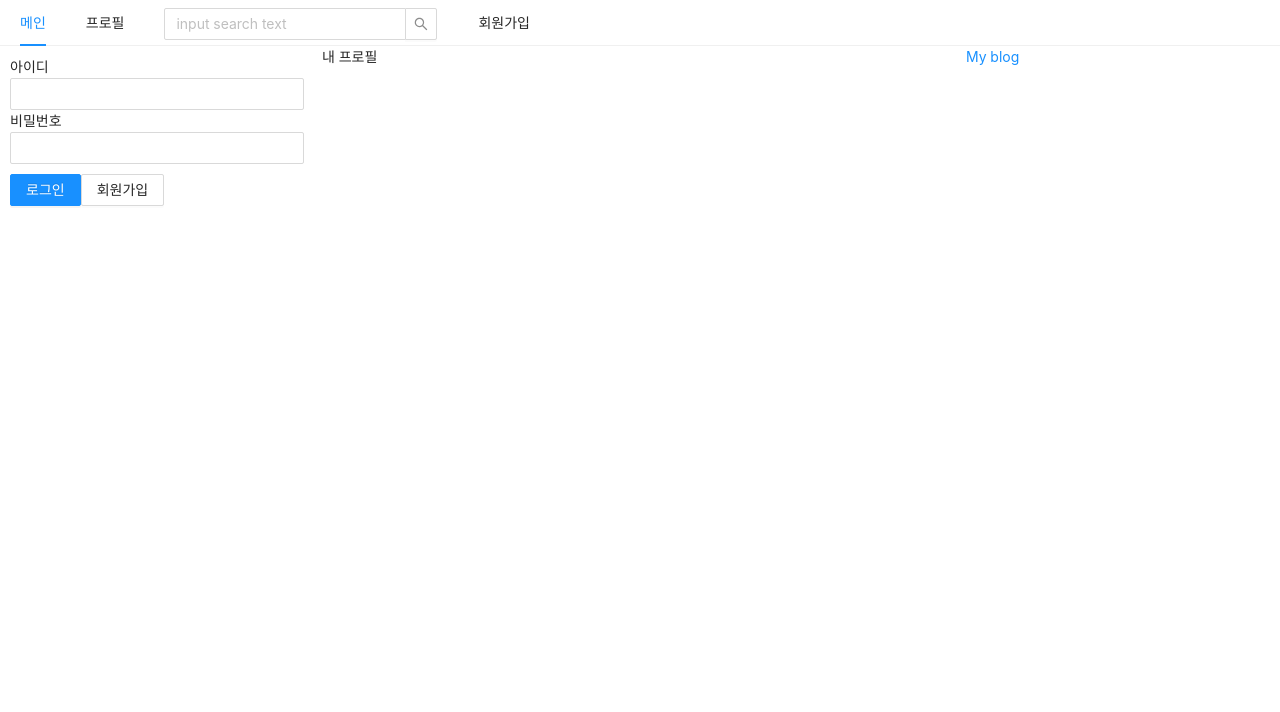
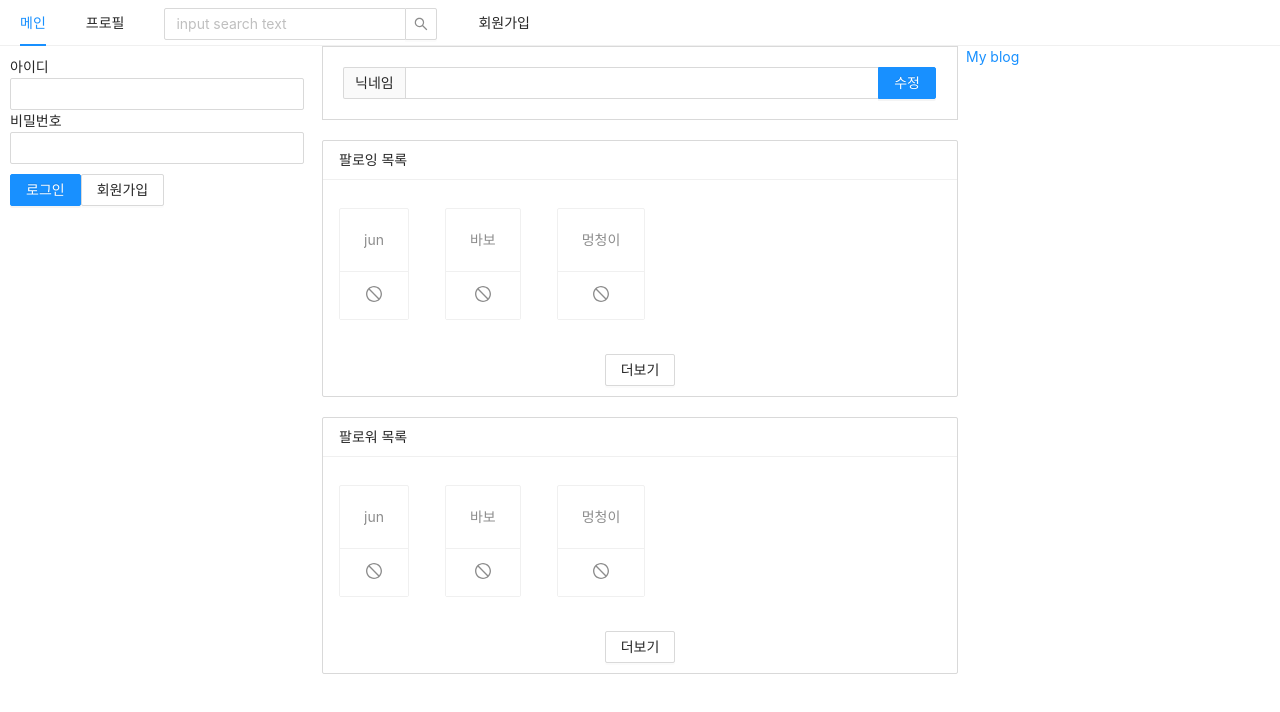
Before and after one commit to Kimakjun/react-sns, a Next.js app in the folder front/: page /profile in a window 1280 px wide. Shown: the top 712 px of the page. Built offline with nearby package versions, Linux system fonts and the light colour scheme.

Commit message:
프로필 페이지 구현 1. antd List 활용 하여 follow 목록구현 2. 프로필 컴포넌트 내부에 닉네임수정, 팔로우수정 컴포넌트 구현

```diff
--- /dev/null
+++ b/front/components/FollowList.js
@@ -0,0 +1,36 @@
+import PropsTypes from 'prop-types';
+import {List, Button, Card} from 'antd';
+import {StopOutlined} from '@ant-design/icons';
+
+const FollowList = ({header, data}) => {
+    console.log(data);
+    return (
+        // TODO 객체 최적화
+        <List
+            style={{marginBottom: 20}}
+            grid={{gutter: 4, xs: 2, md: 3}}
+            size="small"
+            header={<div>{header}</div>}
+            loadMore={<div style={{textAlign: 'center', margin: '10px 0'}}><Button>더보기</Button></div>}
+            bordered
+            dataSource={data}
+            renderItem={(item)=> (
+                <List.Item style={{marginTop: 20}}>
+                    <Card actions={[<StopOutlined key="stop"/>]}>
+                        <Card.Meta description={item.nickname}/>
+                    </Card>
+                </List.Item>
+            )}
+        >
+
+        </List>
+    );
+
+}
+
+FollowList.propTypes = {
+    header: PropsTypes.string.isRequired,
+    data: PropsTypes.array.isRequired
+}
+
+export default FollowList;
--- a/front/components/LoginForm.js
+++ b/front/components/LoginForm.js
@@ -1,3 +1,5 @@
+
+
 import {Button, Form, Input} from 'antd';
 import { useCallback, useState } from 'react';
 import Link from 'next/link';
@@ -7,7 +9,7 @@
     margin-top: 10px;
 `;
 
-const LoginWrapper = styled(Form)`
+const FormWrapper = styled(Form)`
     padding: 10px;
 `
 
@@ -28,13 +30,12 @@
     },[inputs]);
 
     const onSummitForm = useCallback((e) => {
-        console.log(userId, userPw);
         setIsLoggedIn(true);
     }, [inputs]);
 
 
     return (
-        <LoginWrapper onFinish={onSummitForm}>
+        <FormWrapper onFinish={onSummitForm}>
             <div>
                 <label htmlFor='userId'>아이디</label>
                 <br/>
@@ -49,7 +50,7 @@
                 <Button type='primary' htmlType='submit'>로그인</Button>
                 <Link href='/signup'><a><Button>회원가입</Button></a></Link>
             </ButtonWrapper>
-        </LoginWrapper>
+        </FormWrapper>
     );
 }
 
--- /dev/null
+++ b/front/components/NicknameEditForm.js
@@ -0,0 +1,13 @@
+import {useMemo} from 'react';
+import {Form, Input} from 'antd';
+
+const NicknameEditForm = () => {
+    const style = useMemo(() => ({marginBottom: '20px', border: '1px solid #d9d9d9', padding: '20px'}), []);
+    return (
+        <Form style={style}>
+            <Input.Search addonBefore='닉네임' enterButton='수정'/>
+        </Form>
+    )
+}
+
+export default NicknameEditForm;
--- a/front/pages/profile.js
+++ b/front/pages/profile.js
@@ -1,7 +1,13 @@
 import AppLayout from "../components/AppLayout";
+import FollowList from '../components/FollowList';
+import NicknameEditForm from '../components/NicknameEditForm';
 import Head from 'next/head';
 
 const Profile = () => {
+
+    const followerList = [{nickname: 'jun'}, {nickname: '바보'}, {nickname: '멍청이'}];
+    const followingList = [{nickname: 'jun'}, {nickname: '바보'}, {nickname: '멍청이'}];
+
     return(
         <>
             <Head>
@@ -9,7 +15,9 @@
                 <title>profile</title>
             </Head>
             <AppLayout>
-                내 프로필
+                <NicknameEditForm/>
+                <FollowList header="팔로잉 목록" data={followingList}/>
+                <FollowList header="팔로워 목록" data={followerList}/>
             </AppLayout>
         </>
     )
```
